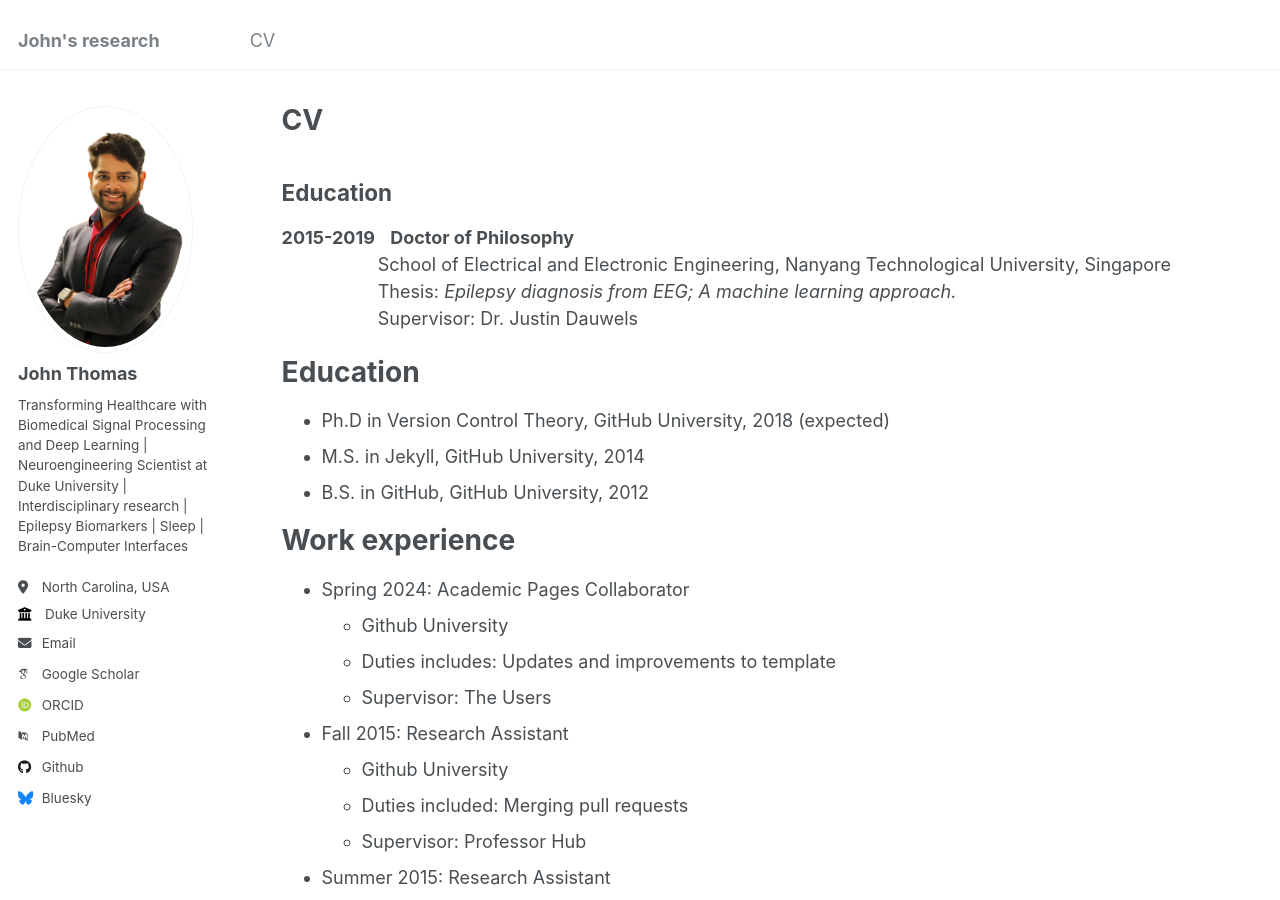
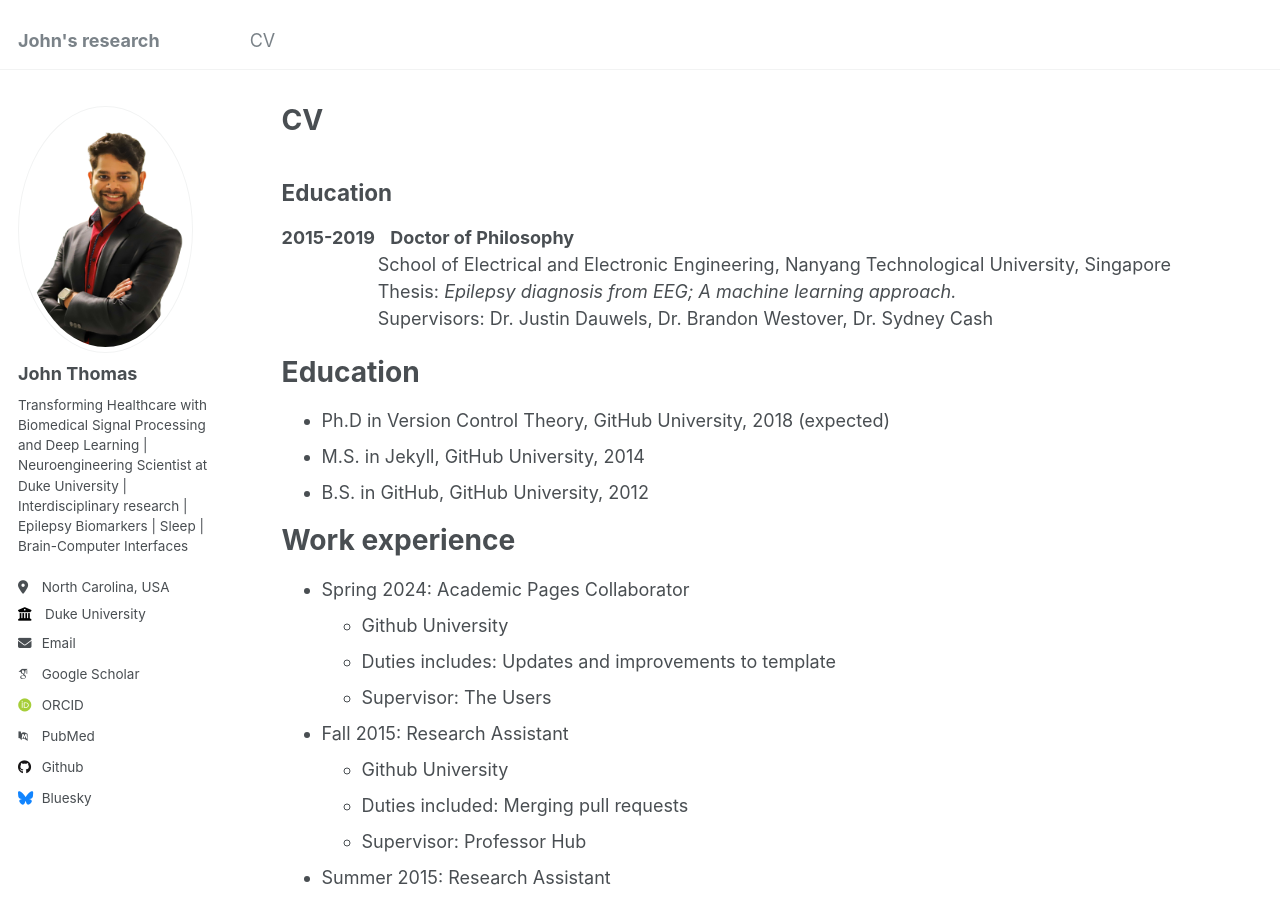
Before and after one commit to johnthomasphd/johnthomasphd.github.io, a Jekyll site: the page built from _pages/cv.md, in a window 1280 px wide and 900 px high. Built offline with Jekyll 4.4.1, drawn with Linux system fonts in a browser that asks for light colours; some web fonts are replaced.

Commit message:
Update cv.md

```diff
--- a/_pages/cv.md
+++ b/_pages/cv.md
@@ -14,7 +14,7 @@
 **2015-2019** &nbsp; **Doctor of Philosophy**
 &nbsp;&nbsp;&nbsp;&nbsp;&nbsp;&nbsp;&nbsp;&nbsp;&nbsp;&nbsp;&nbsp;&nbsp;&nbsp;&nbsp;&nbsp;&nbsp;&nbsp;&nbsp; School of Electrical and Electronic Engineering, Nanyang Technological University, Singapore
 &nbsp;&nbsp;&nbsp;&nbsp;&nbsp;&nbsp;&nbsp;&nbsp;&nbsp;&nbsp;&nbsp;&nbsp;&nbsp;&nbsp;&nbsp;&nbsp;&nbsp;&nbsp; Thesis: *Epilepsy diagnosis from EEG; A machine learning approach.*
-&nbsp;&nbsp;&nbsp;&nbsp;&nbsp;&nbsp;&nbsp;&nbsp;&nbsp;&nbsp;&nbsp;&nbsp;&nbsp;&nbsp;&nbsp;&nbsp;&nbsp;&nbsp; Supervisor: Dr. Justin Dauwels
+&nbsp;&nbsp;&nbsp;&nbsp;&nbsp;&nbsp;&nbsp;&nbsp;&nbsp;&nbsp;&nbsp;&nbsp;&nbsp;&nbsp;&nbsp;&nbsp;&nbsp;&nbsp; Supervisors: Dr. Justin Dauwels, Dr. Brandon Westover, Dr. Sydney Cash
 
 Education
 ======
```
